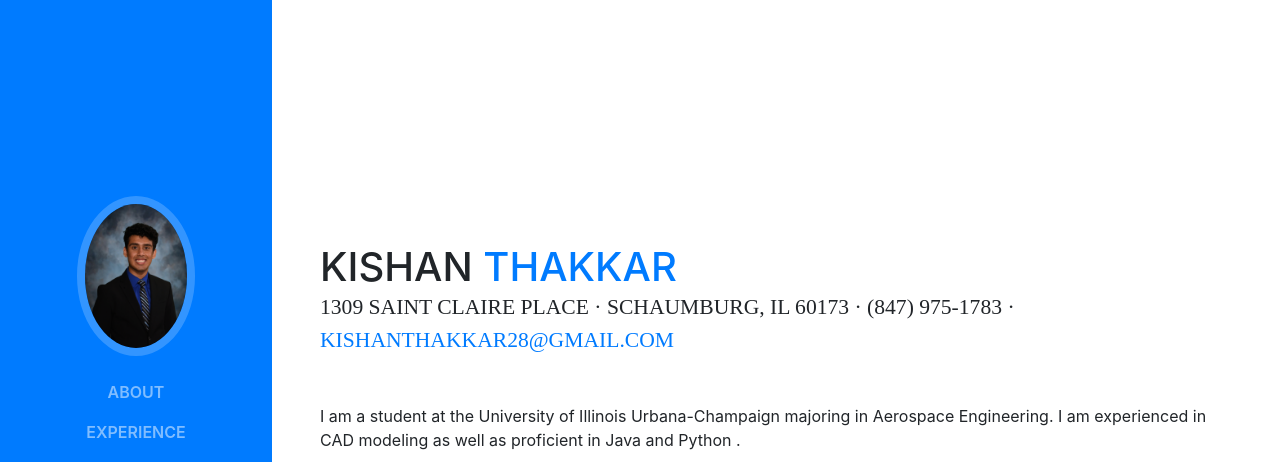
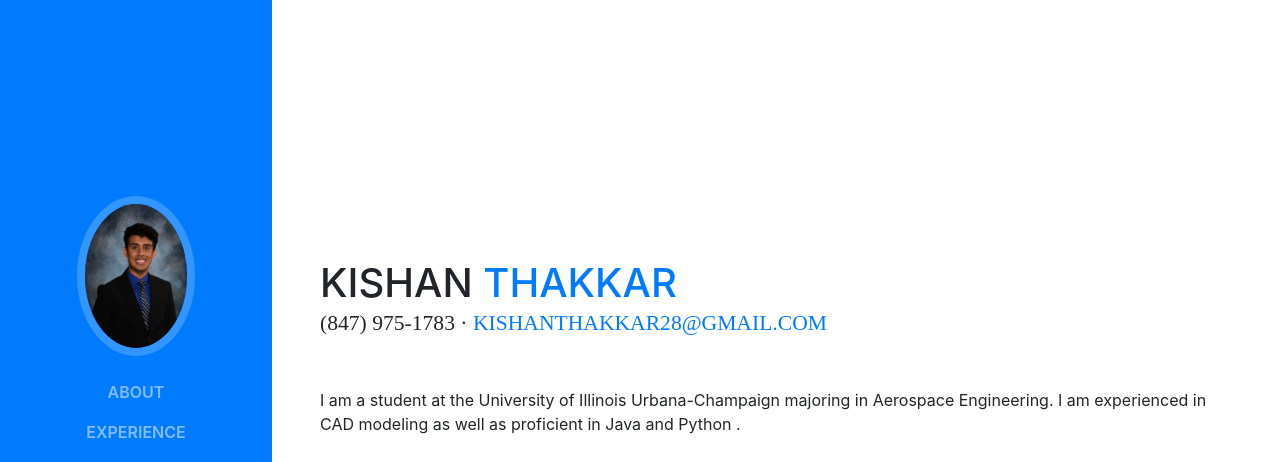
Before and after one commit to 1kishan/1kishan.github.io, a website with bundled scripts: page index.html in a window 1280 px wide. Shown: the top 462 px of the page. Built offline with nearby package versions, Linux system fonts and the light colour scheme; a web font is replaced by a local one.

Commit message:
Update index.html

```diff
--- a/index.html
+++ b/index.html
@@ -68,7 +68,7 @@
           <h1 class="mb-0">Kishan
             <span class="text-primary">Thakkar</span>
           </h1>
-          <div class="subheading mb-5">1309 Saint Claire Place · Schaumburg, IL 60173 · (847) 975-1783 ·
+          <div class="subheading mb-5"> (847) 975-1783 ·
             <a href="mailto:kishanthakkar28@gmail.com">kishanthakkar28@gmail.com</a>
           </div>
           <p class="mb-5">I am a student at the University of Illinois Urbana-Champaign majoring in Aerospace Engineering. I am experienced in CAD modeling as well as proficient in Java and Python .</p>
```
